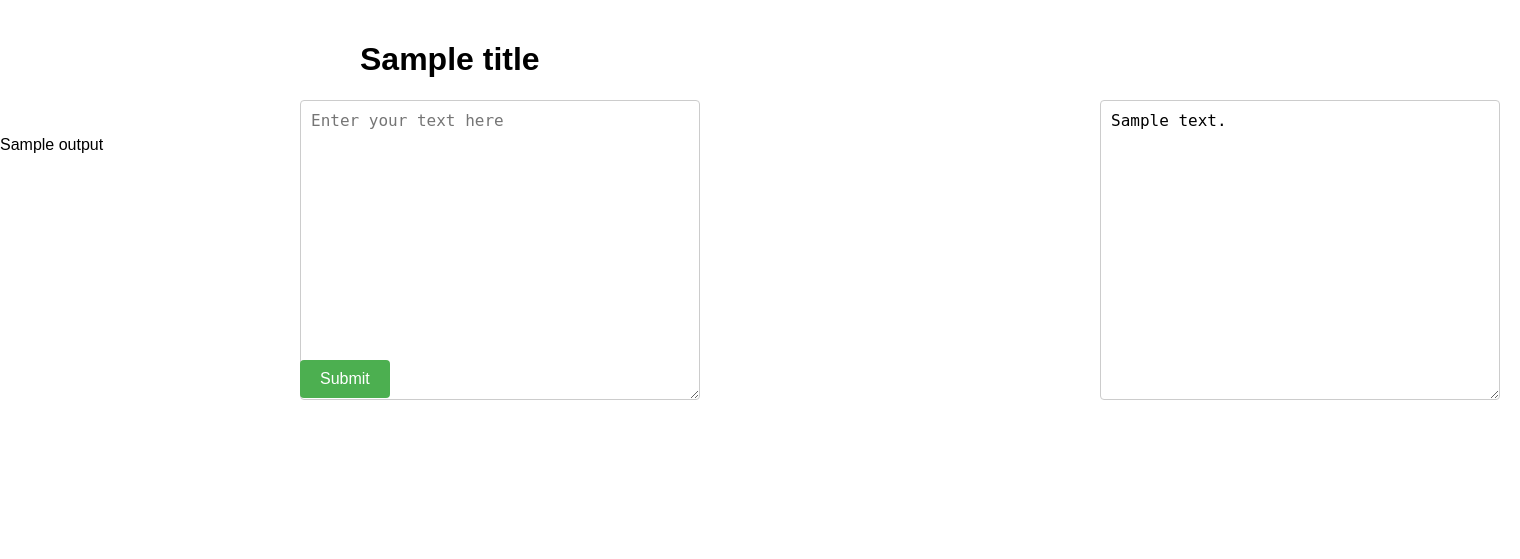
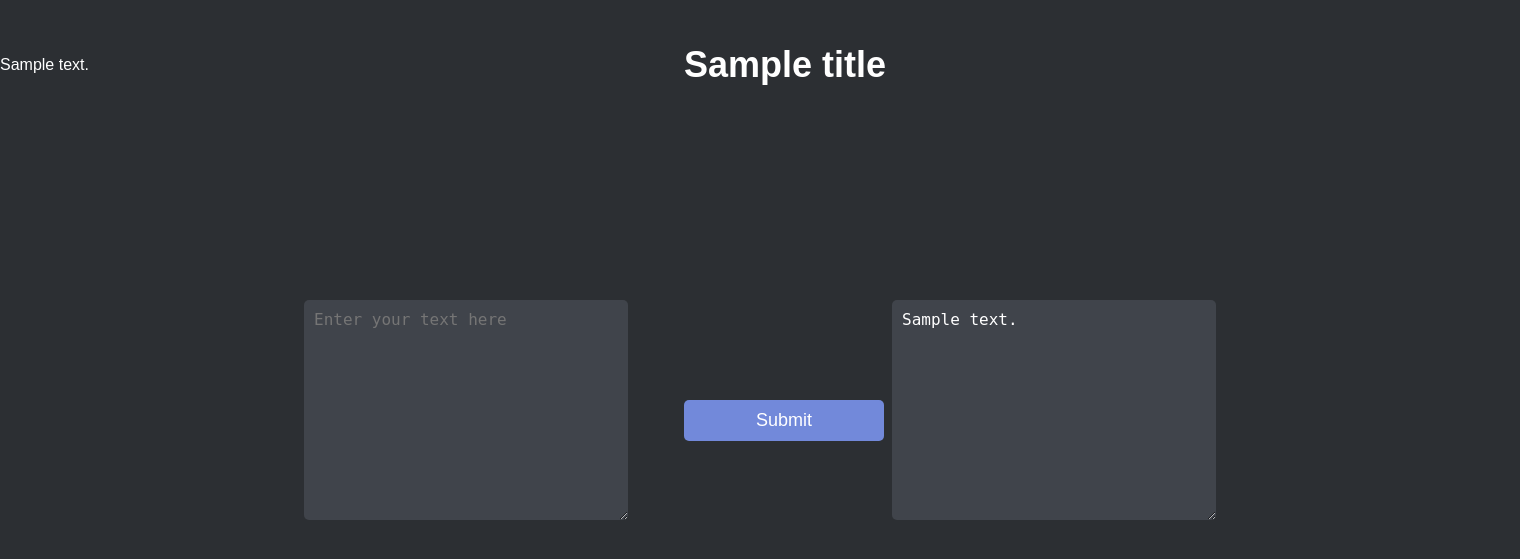
Before and after one commit to TheSunsetCode/PubMed-200K, a Flask app: template templates/index.html in a window 1520 px wide. Shown: the top 559 px of the page. Run offline with Flask 2, Linux system fonts and the light colour scheme; the template is opened without the code that fills it: most values are stand-ins (such as "Sample title", 1, 10 or a date in 2020).

Commit message:
v (0.0.3)

```diff
--- a/app.py
+++ b/app.py
@@ -1,12 +1,10 @@
-from flask import Flask, render_template, request
-from backend import preprocess_text
+from flask import Flask, render_template, request, redirect, url_for
+from backend import output_to_text, preprocess_text, process_output, split_into_sentences
 import keras
 from keras.models import load_model
+import requests
 
-# AI
-# define your custom 'TextVectorization' class here
-
-# load the saved model within a CustomObjectScope that includes your custom class
+class_names= ['BACKGROUND', 'CONCLUSIONS', 'METHODS', 'OBJECTIVE', 'RESULTS']
 
 model = load_model('Models\\NLP_Sentence_Encoder_Model\\NLP_Sentence_Encoder_Model')
 
@@ -16,12 +14,30 @@ app = Flask(__name__)
 def home():
     if request.method == 'POST':
         text = request.form['text']
-        # do something with the text here
-        data = preprocess_text(text)
-        output = model.predict(data)
-    else:
-        text = ''
-    return render_template('index.html', title='PubMed 200K', text=text)
+        return redirect(url_for('main_API', text=text))
+    return render_template('index.html', title='PubMed 200K')
+
+@app.route('/api/v1/main', methods=['GET', 'POST'])
+def main_API():
+    global ERRORMESSAGE
+    global output
+    global text
+    if request.method == 'POST':
+        text = request.form['text']
+        try:
+            data = preprocess_text(text)
+            output = process_output(
+                data = data,
+                sentences = split_into_sentences(text),
+                class_names = class_names,
+                model = model
+            )
+            clases, text = output_to_text(output, class_names)
+            return redirect(url_for('home'))
+        except Exception as e:
+            ERRORMESSAGE = str(e)
+            return ERRORMESSAGE
+    return redirect(url_for('home'))
 
 if __name__ == '__main__':
     app.run(debug=True)
--- a/templates/index.html
+++ b/templates/index.html
@@ -1,86 +1,100 @@
-<!doctype html>
+<!DOCTYPE html>
 <html>
   <head>
     <title>{{ title }}</title>
+    <meta name="viewport" content="width=device-width, initial-scale=1">
     <style>
       body {
-          font-family: sans-serif;
+        background-color: #2C2F33;
+        color: #FFFFFF;
+        font-family: Arial, sans-serif;
         margin: 0;
         padding: 0;
       }
 
       #container {
+        max-width: 800px;
         margin: 0 auto;
-          max-width: 800px;
         padding: 20px;
-          display: flex; /* Add this to make the container a flex container */
-          flex-wrap: wrap; /* Add this to enable wrapping of flex items */
+        display: flex;
+        flex-wrap: wrap;
+      }
+
+      h1 {
+        font-size: 36px;
+        margin-bottom: 20px;
+        position: absolute;
+        left: 45%;
       }
 
       #text-input {
         position: absolute;
-          top: 100px;
-          left: 300px;
-          width: 400px;
-          height: 300px;
+        top: 300px;
+        left: 20%;
+        width: 20%;
+        height: 200px;
         margin-bottom: 20px;
         padding: 10px;
-          border: 1px solid #ccc;
-          border-radius: 4px;
-          box-sizing: border-box;
+        border: none;
+        border-radius: 5px;
         font-size: 16px;
+        background-color: #40444B;
+        color: #FFFFFF;
       }
 
       #text-input2 {
         position: absolute;
-          top: 100px;
-          left: 800px;
-          width: 400px; /* Change width to 50% of container */
-          height: 300px;
+        top: 300px;
+        right: 20%;
+        margin-left: 50px;
+        width: 20%;
+        height: 200px;
         margin-bottom: 20px;
-          margin-left: 300px; /* Add margin-left to create space between the two text boxes */
         padding: 10px;
-          border: 1px solid #ccc;
-          border-radius: 4px;
-          box-sizing: border-box;
+        border: none;
+        border-radius: 5px;
         font-size: 16px;
+        background-color: #40444B;
+        color: #FFFFFF;
       }
 
       #submit-button {
         position: absolute;
-          top: 45%;
-          left: 300px;
-          background-color: #4CAF50;
+        top: 50%;
+        left: 45%;
+        background-color: #7289DA;
         border: none;
-          color: white;
+        border-radius: 5px;
+        color: #FFFFFF;
+        cursor: pointer;
+        display: block;
+        font-size: 18px;
+        margin: 0 auto;
         padding: 10px 20px;
+        transition: background-color 0.3s ease;
         text-align: center;
         text-decoration: none;
-          display: inline-block;
-          font-size: 16px;
-          border-radius: 4px;
-          cursor: pointer;
+        width: 200px;
       }
 
       #submit-button:hover {
-          background-color: #3e8e41;
+        background-color: #5C6BC0;
       }
     </style>
   </head>
   <body>
     <div id="container">
       <h1>{{ title }}</h1>
-      <form method="post" action="/">
-        <textarea id="text-input" name="text" placeholder="Enter your text here"></textarea>
-        <br>
+      <form method="post" action="/api/v1/main">
+        <textarea id="text-input" name="text" placeholder="Enter your text here">{{ ERRORMESSAGE }}</textarea>
         <button id="submit-button" type="submit">Submit</button>
       </form>
-      <form method="post" action="/">
+      <form method="post" action="/api/v1/main">
         <textarea id="text-input2" name="text2">{{ text }}</textarea>
       </form>
     </div>
     <div>
-        <p> {{ output }}</p>
+        <p>{{ text }}</p>
     </div>
   </body>
 </html>
```
Also changed, not shown: backend.py (+19 -1 lines). Lines whose indentation alone changed are shown as unchanged.
